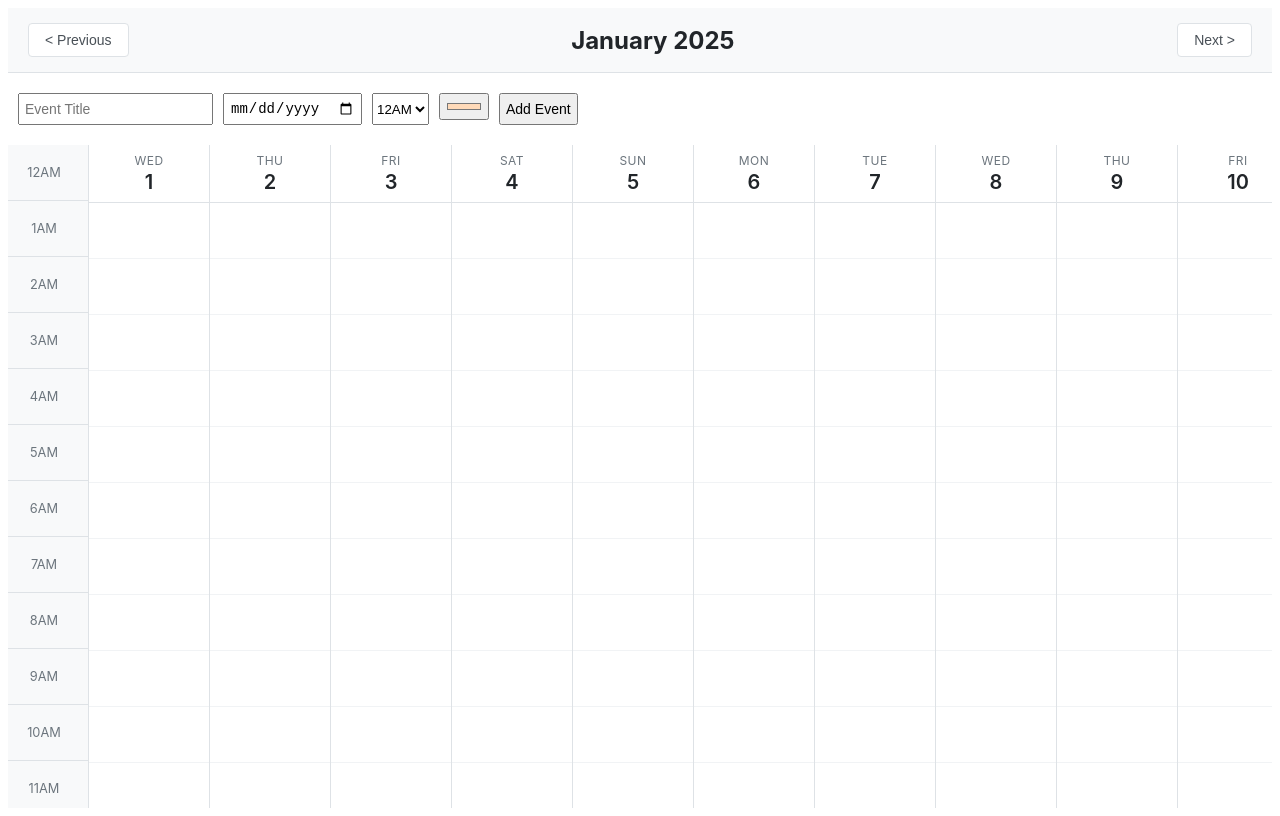
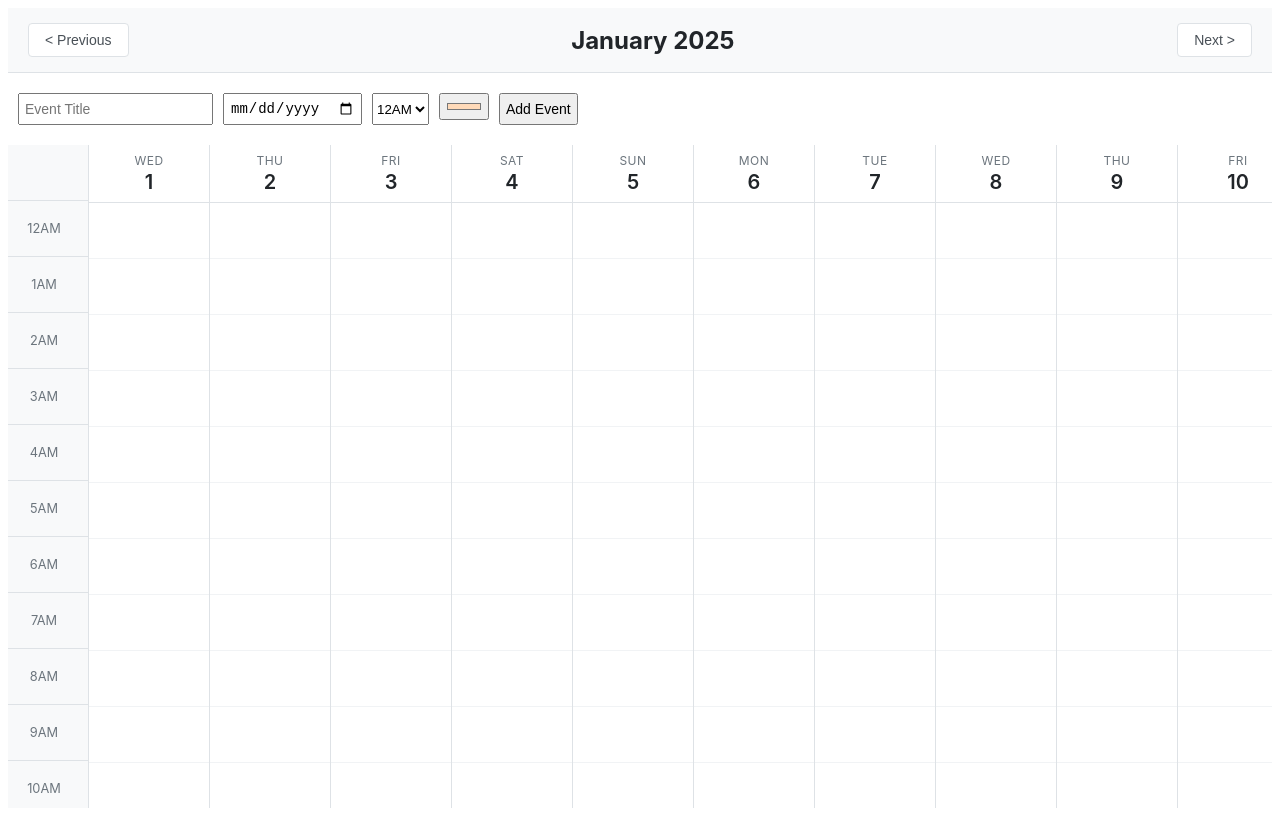
Before and after one commit to AnkittChauhan/TimelineProject, a React (Vite) app: page / in a window 1280 px wide. Built offline with nearby package versions, Linux system fonts and the light colour scheme.

Commit message:
Added 1st time box as blank

```diff
--- a/src/Components/TimelineMonthView.jsx
+++ b/src/Components/TimelineMonthView.jsx
@@ -33,7 +33,7 @@ const TimelineMonthView = () => {
   const daysInMonth = eachDayOfInterval({ start: monthStart, end: monthEnd });
 
   // Time slots from 12 AM to 11 PM
-  const times = Array.from({ length: 25 }, (_, i) => i );
+  const times = Array.from({ length: 24 }, (_, i) => i );
 
   // Move event handler
   const moveEvent = (eventId, newDay, newTime) => {
@@ -98,6 +98,9 @@ const TimelineMonthView = () => {
         {/* Timeline Grid */}
         <div className="timeline-grid">
           <div className="time-column">
+          <div className="time-slot">
+               { /* to add first time colmn as a blank */}
+          </div>
             {times.map((time) => (
               <div key={time} className="time-slot">
                 {format(setHours(new Date(), time), "ha")}
```
